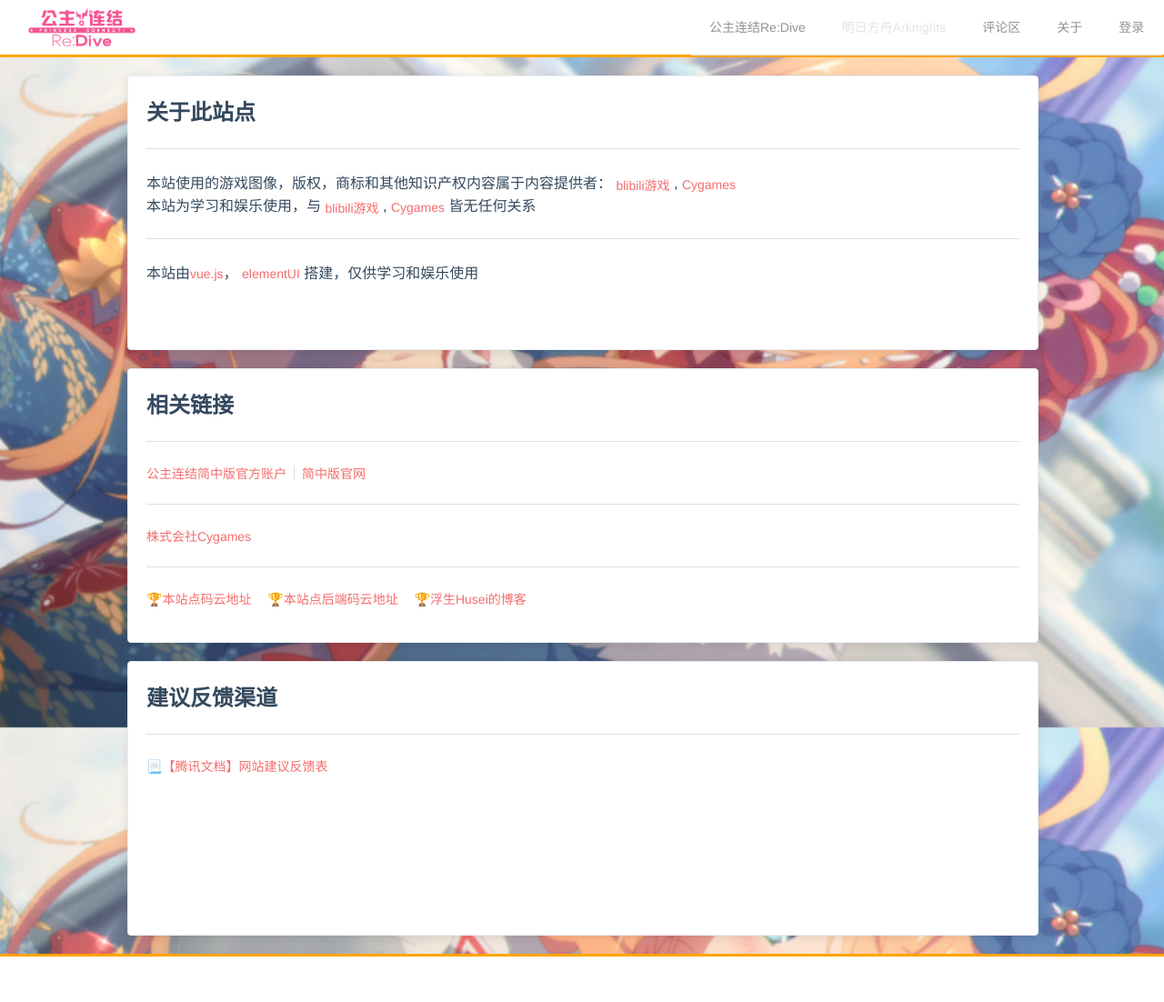
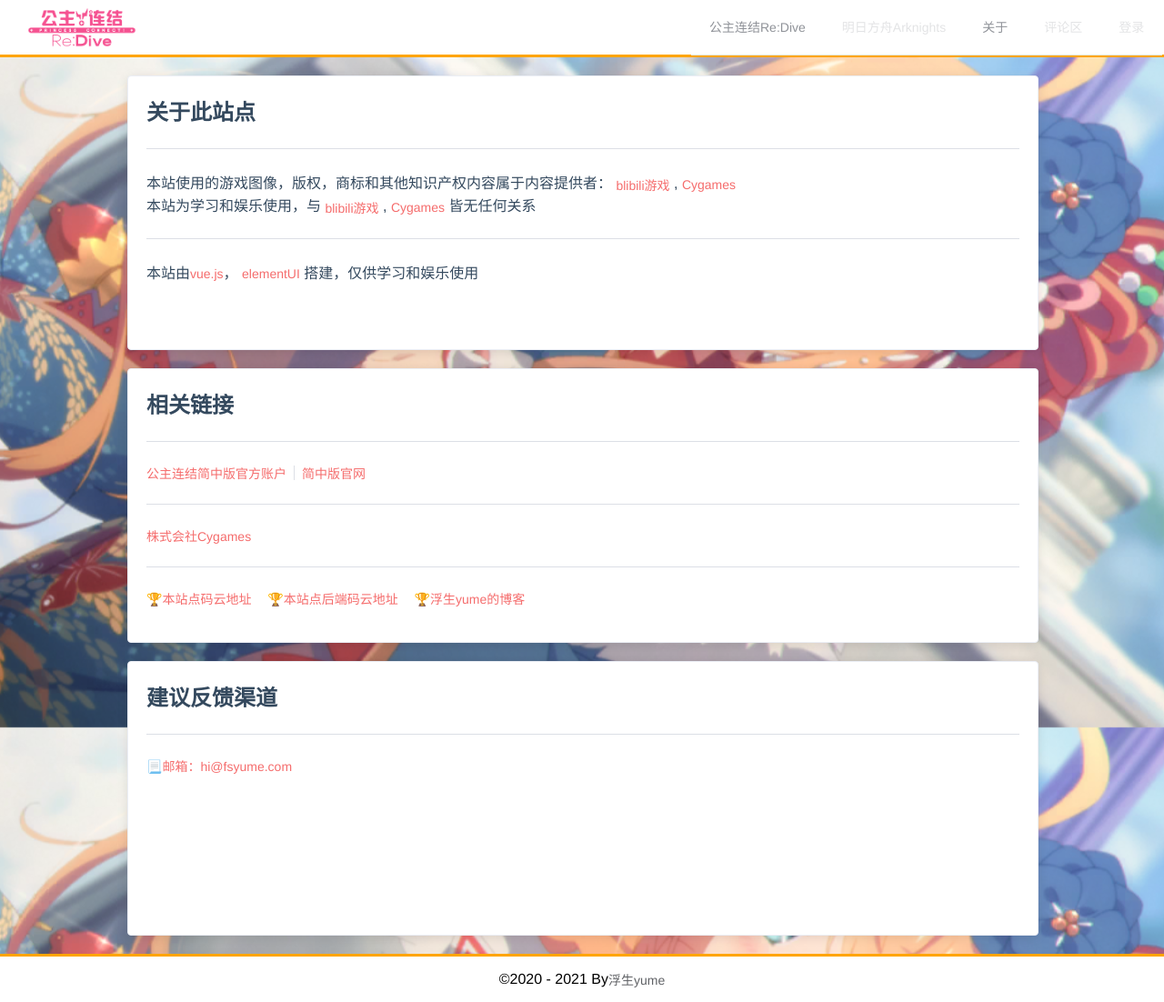
Before and after one commit to fsyume/prize-pool-for-pcr, a Vue app: page /about in a window 1280 px wide. Shown: the whole page at 91% size. Built offline with nearby package versions, Linux system fonts and the light colour scheme.

Commit message:
优化结构，存档

```diff
--- a/src/components/indexComponents/FooterMain.vue
+++ b/src/components/indexComponents/FooterMain.vue
@@ -1,6 +1,12 @@
 <template>
-<!--页脚-->
-    <div class="footermain"></div>
+  <!--页脚-->
+  <div class="footermain">
+    <span>©2020 - 2021 By</span>
+    <el-link href="https://www.fsyume.com/">
+      浮生yume
+    </el-link>
+
+  </div>
 </template>
 
 <script>
@@ -10,10 +16,13 @@
 </script>
 
 <style scoped>
-.footermain{
+.footermain {
   width: 100%;
   height: 50px;
   background-color: rgba(255, 255, 255);
   border-top: #ffa500 solid;
+  display: flex;
+  justify-content: center;
+  align-items: center;
 }
 </style>
--- a/src/components/indexComponents/TopNav.vue
+++ b/src/components/indexComponents/TopNav.vue
@@ -11,9 +11,9 @@
         <!--<el-menu-item index="/">首页</el-menu-item>-->
         <el-menu-item class="item1" index="/">公主连结Re:Dive</el-menu-item>
         <el-menu-item class="item1" index="/arknights" disabled>明日方舟Arknights</el-menu-item>
-        <el-menu-item class="item1" index="commentarea">评论区</el-menu-item>
         <el-menu-item index="about">关于</el-menu-item>
-        <el-menu-item index="login">登录</el-menu-item>
+        <el-menu-item class="item1" index="commentarea" disabled>评论区</el-menu-item>
+        <el-menu-item index="login" disabled>登录</el-menu-item>
       </el-menu>
     </div>
   </div>
--- a/src/views/About.vue
+++ b/src/views/About.vue
@@ -61,8 +61,8 @@
         >🏆本站点后端码云地址</el-link
         >
         &nbsp;&nbsp;
-        <el-link type="danger" href="https://www.fshusei.com/"
-        >🏆浮生Husei的博客</el-link
+        <el-link type="danger" href="https://www.fsyume.com/"
+        >🏆浮生yume的博客</el-link
         >
       </el-card>
       <el-card>
@@ -70,8 +70,8 @@
         <el-divider></el-divider>
         <el-link
           type="danger"
-          href="https://docs.qq.com/form/page/DV2Rkc09zQmJkSGlQ?_w_tencentdocx_form=1"
-          >📃【腾讯文档】网站建议反馈表</el-link
+          href="mailto:hi@fsyume.com"
+          >📃邮箱：hi@fsyume.com</el-link
         >
       </el-card>
     </div>
```
